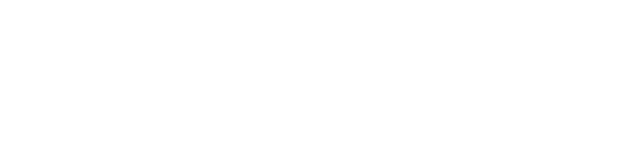
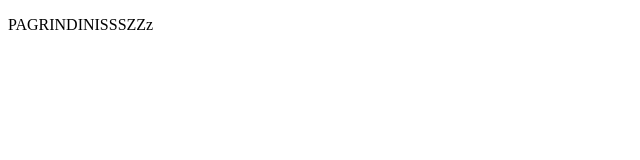
Before and after one commit to Mindaugus/bootcamp, a plain HTML site: page Index.html in a window 1280 px wide. Shown: the whole page, without its empty margins (0-640 px from the left). Drawn offline with Linux system fonts and the light colour scheme.

Commit message:
mainas added

```diff
--- a/Index.html
+++ b/Index.html
@@ -11,7 +11,8 @@
 
 
 
-
+        <!-- MAIN -->
+    <main><p>PAGRINDINISSSZZz</p></main>
 
 
     </body>
```
